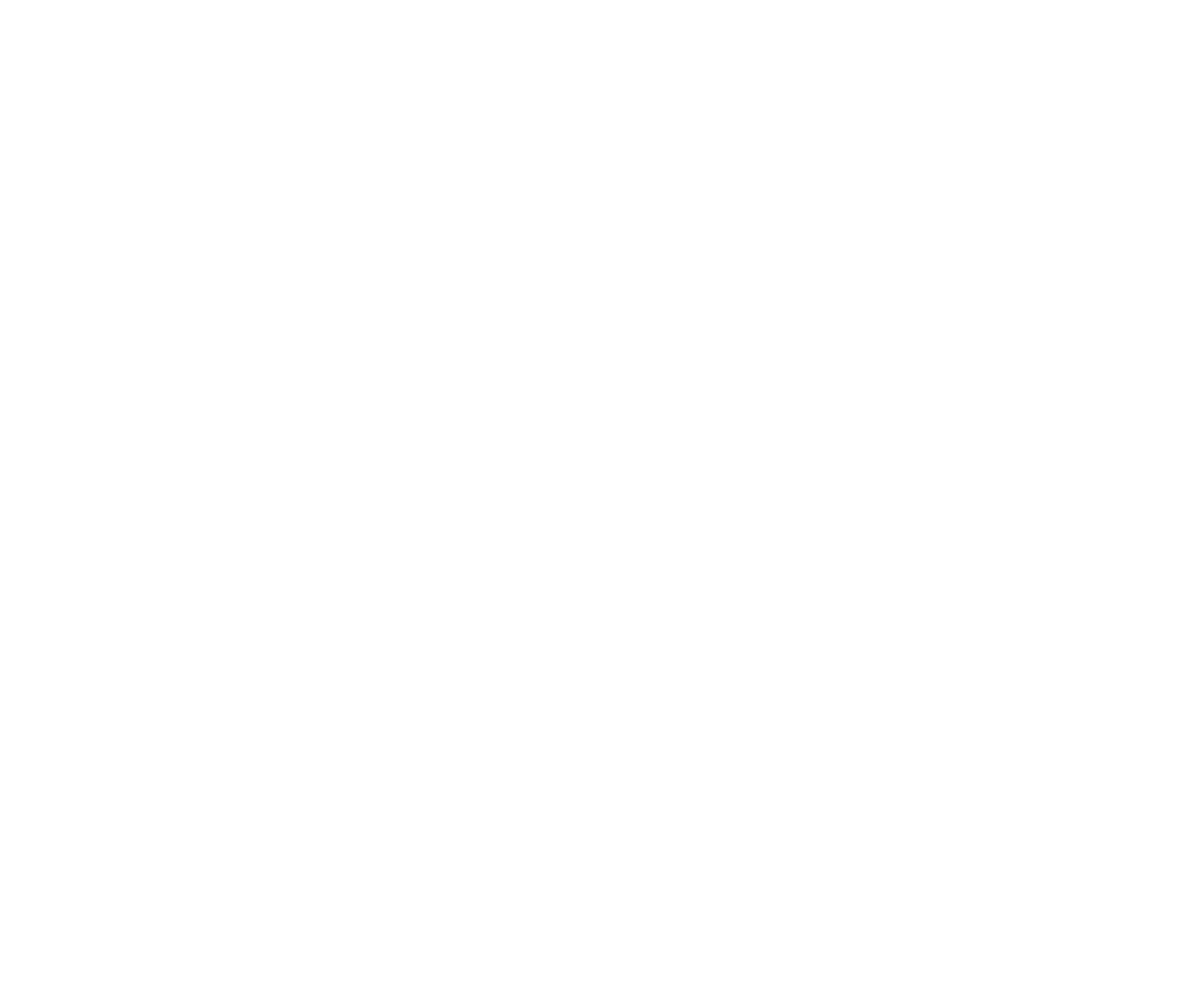
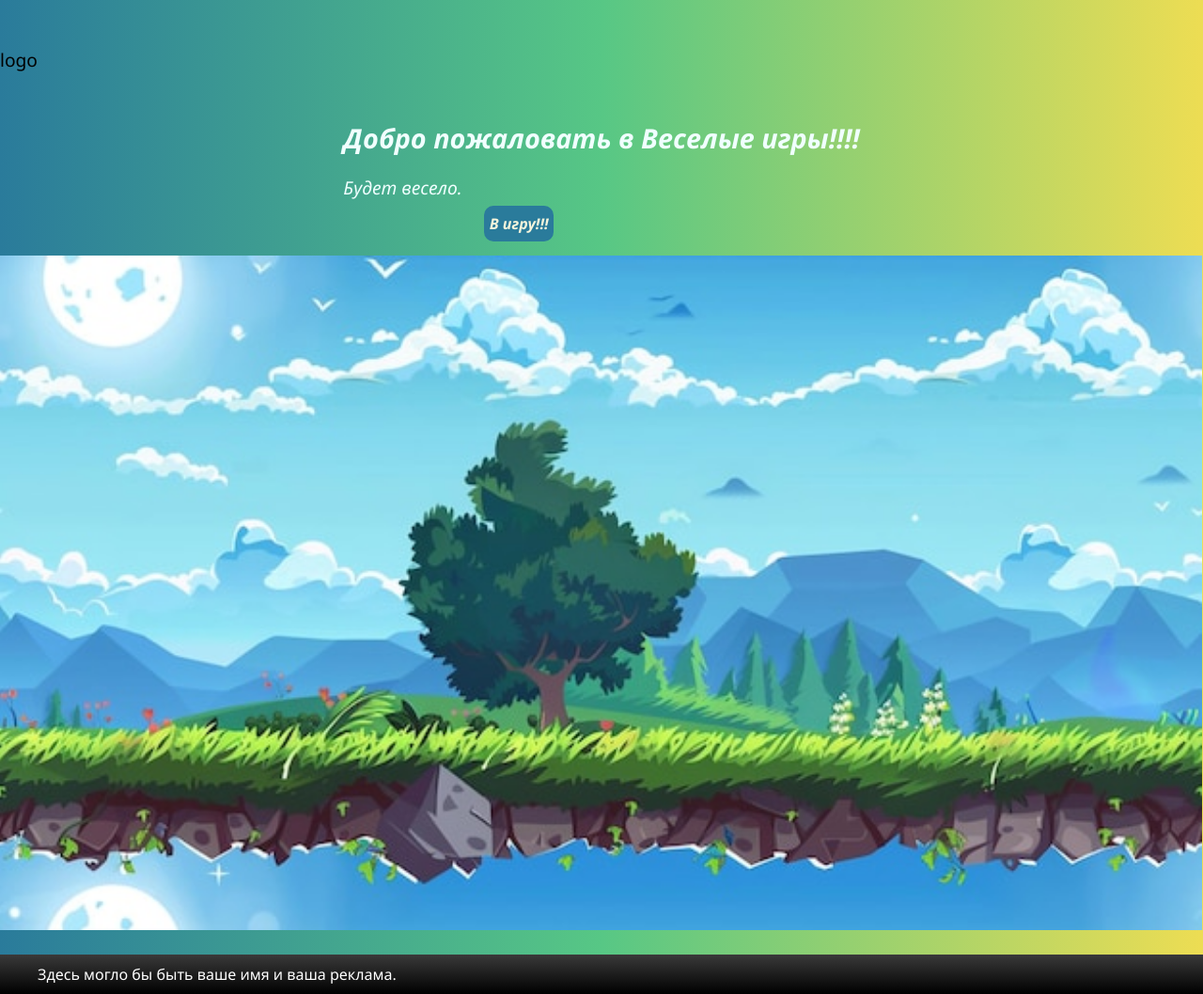
Before and after one commit to mrdefender/game, a plain HTML site: page index.html in a window 1280 px wide. Shown: the whole page at 94% size. Before the commit the page ends 800 px from the top, so only its background shows below. Drawn offline with Linux system fonts and the light colour scheme.

Commit message:
create first design

```diff
--- /dev/null
+++ b/css/main.css
@@ -0,0 +1,62 @@
+@import url('https://fonts.googleapis.com/css2?family=Mulish:ital,wght@0,200..1000;1,200..1000&display=swap');
+
+* {
+    margin: 0;
+    padding: 0;
+
+
+}
+
+a {
+    text-decoration: none;
+}
+
+
+img {
+    max-width: 100%;
+    width: 100%;
+    height: 100%;
+
+
+}
+
+.wrapper {
+    font-family:'Segoe UI', Tahoma, Geneva, Verdana, sans-serif;
+    font-weight: 500;
+    font-size: larger;
+    background: #2A7B9B;
+    background: linear-gradient(90deg,rgba(42, 123, 155, 1) 0%, rgba(87, 199, 133, 1) 50%, rgba(237, 221, 83, 1) 100%);
+    width: 100%;
+
+
+}
+
+.hero-container{
+    font-style: italic;
+    color: azure;
+    width: 100%;
+    display:flex;
+    justify-content: space-around;
+    flex: 0 0 100%;
+    height: 100%;
+
+}
+.hero-container button {
+    width: 50%;
+    border-bottom: 100%;
+    background: #fa9021;
+    padding: 9px 17px;
+    border-radius: 5px;
+
+
+}
+
+header {
+    padding: 50px 0;
+}
+
+.container {
+    width: 1400px;
+    margin: 0 auto;
+
+}
--- a/index.html
+++ b/index.html
@@ -1,14 +1,33 @@
 <!DOCTYPE html>
-<html lang="en">
+<html lang="ru">
 <head>
     <meta charset="UTF-8">
     <meta name="viewport" content="width=device-width, initial-scale=1.0">
-    <title>Free Slot</title>
+
+    <title>Веселые старты</title>
+    <link rel="stylesheet" href="main.css">
 </head>
 <body>
-
-
-
-
+    <div class="wrapper">
+    <header class="container">
+        <span class="logo">logo</span>
+    </header>
+    <div class="hero-container">
+        <div class="hero">
+            <h2>Добро пожаловать в Веселые игры!!!!</h2>
+            <div class="hero-down"></div>
+                <p>Будет весело.</p>
+            <h2>
+                <div>
+                   <a href="/login" class = "hero-button"> В игру!!!</a>
+                 </div>
+             </h2>
+        </div>
+    </div>
+    <img src="img/screen.jpg" alt="">
+    </div>
+    <footer class="copyrights">
+        Здесь могло бы быть ваше имя и ваша реклама.
+    </footer>
 </body>
 </html>
--- /dev/null
+++ b/main.css
@@ -0,0 +1,98 @@
+@import url('https://fonts.googleapis.com/css2?family=Mulish:ital,wght@0,200..1000;1,200..1000&display=swap');
+
+* {
+    margin: 0;
+    padding: 0;
+    box-sizing: border-box;
+    max-width:100%;
+    max-height:100%;
+}
+
+a {
+    text-decoration: none;
+}
+
+
+img {
+    margin: 20px -1px;
+    max-width: 100%;
+    width: 100%;
+    height: 100%;
+    right:auto;
+}
+
+.wrapper {
+
+    font-family:'Segoe UI', Tahoma, Geneva, Verdana, sans-serif;
+    font-weight: 500;
+    font-size: larger;
+    background: #2A7B9B;
+    background: linear-gradient(90deg,rgba(42, 123, 155, 1) 0%, rgba(87, 199, 133, 1) 50%, rgba(237, 221, 83, 1) 100%);
+    width: 100%;
+    height: 100%;
+
+}
+
+.hero-container{
+    font-style: italic;
+    color: azure;
+    width: 100%;
+    display:flex;
+    justify-content: space-around;
+    flex: 0 0 100%;
+    height: 100%;
+    z-index: 1;
+    position: relative;
+
+
+}
+.hero-down
+{
+    padding-top: 20px;
+    color: #21fa33;
+
+}
+.hero-button {
+    margin: 150px;
+    background-color: #2A7B9B;
+    padding: 8px 1%;
+    border-radius: 10px;
+    transition: all 500ms ease;
+    color: beige;
+    font-size: medium;
+    width: 0%;
+    height: 10%;
+}
+.hero-button:hover{
+    background: #21fa33;
+    color: black;
+    font-size: medium;
+}
+
+
+
+header {
+    padding: 50px 0;
+}
+
+.container {
+    width: 1400px;
+    margin: 0 auto;
+
+}
+
+.copyrights{
+    margin: ;
+    font-family:'Segoe UI', Tahoma, Geneva, Verdana, sans-serif;
+    display: flex;
+    padding: 10px 40px;
+    background: linear-gradient(0deg, #000, #3a3a3a);
+    color: #fff;
+    justify-content: space-between;
+}
+
+footer{
+    max-width:100%;
+    max-height:100%;
+
+}
```
Also changed, not shown: img/screen.jpg (added).
